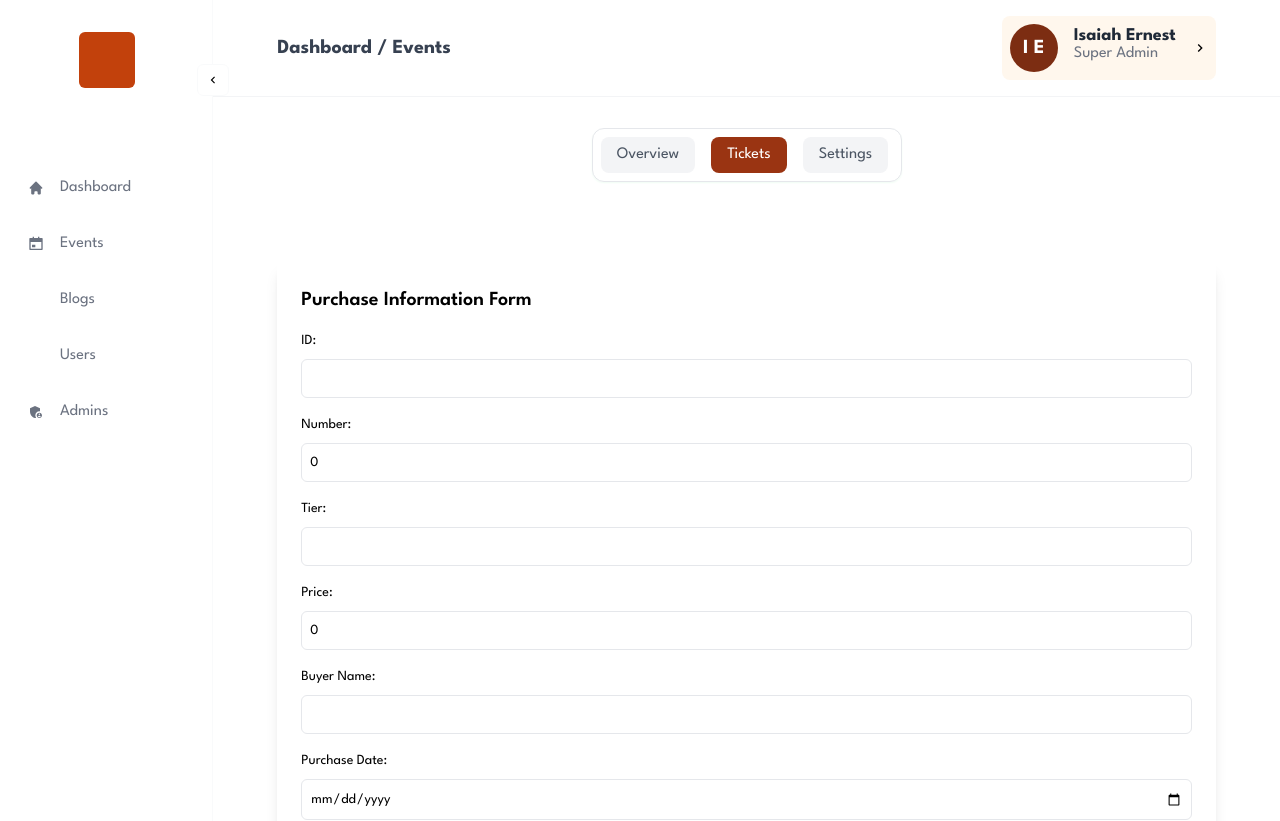
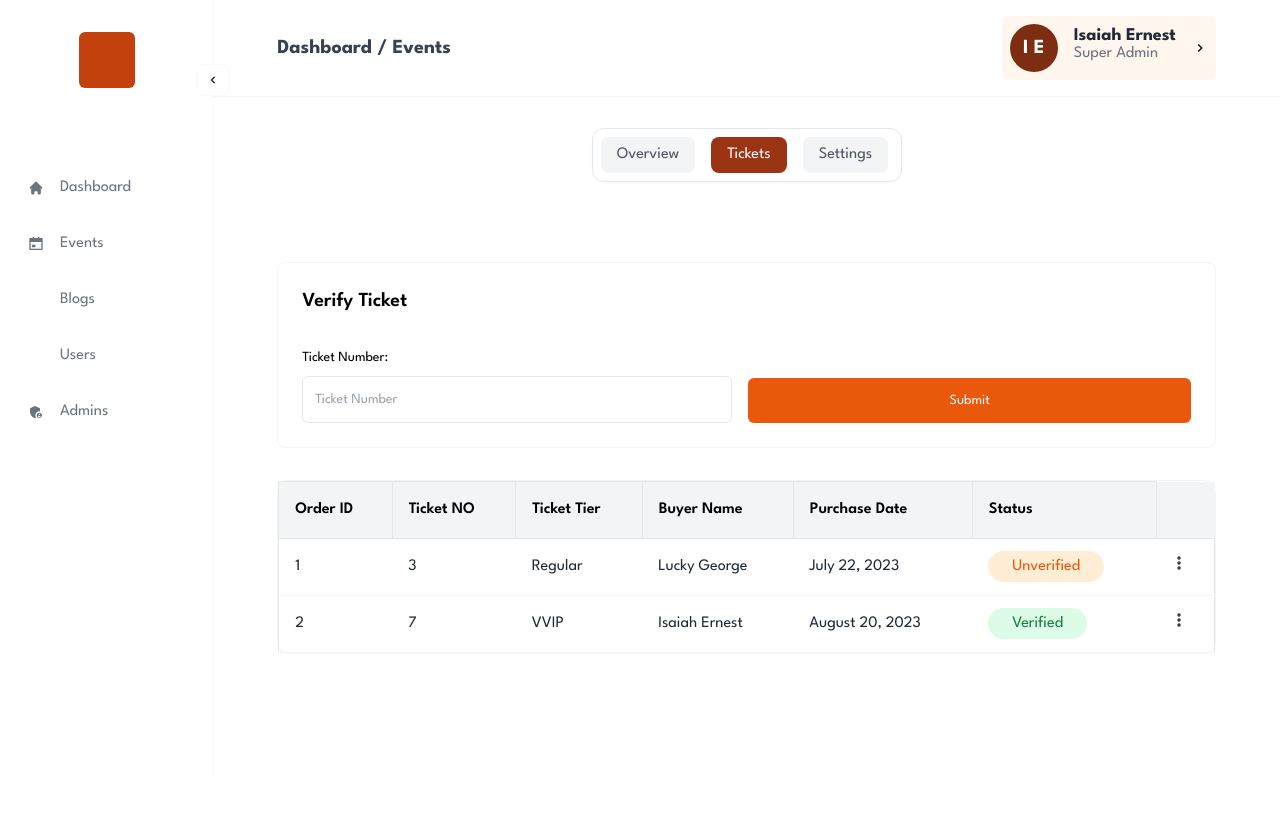
Before and after one commit to ernestechie/fossa-hub, a Next.js app: page /dashboard/events/1/tickets in a window 1280 px wide. Shown: the top 821 px of the page. After the commit the page ends 800 px from the top, so only its background shows below. Built offline with nearby package versions, Linux system fonts and the light colour scheme; some icons are missing.

Commit message:
minor changes

```diff
--- a/app/components/Events/TicketForm/TicketForm.tsx
+++ b/app/components/Events/TicketForm/TicketForm.tsx
@@ -1,17 +1,11 @@
-"use client";
-import React, { useState, ChangeEvent, FormEvent } from "react";
-import { ITicket } from "@/models/tickets";
-import { parseDate } from "@/helpers/parseDate";
+'use client';
+import { parseDate } from '@/helpers/parseDate';
+import { ITicket } from '@/models/tickets';
+import React, { ChangeEvent, FormEvent, useState } from 'react';
 
 const TicketForm = () => {
-  const [formData, setFormData] = useState<ITicket>({
-    _id: "",
-    number: 0,
-    tier: "",
-    price: 0,
-    buyer_name: "",
-    purchase_date: new Date(),
-    verification_status: false,
+  const [formData, setFormData] = useState({
+    number: '',
   });
 
   const handleChange = (
@@ -27,81 +21,29 @@ const TicketForm = () => {
   };
 
   return (
-    <div className="container mx-auto mt-8">
-      <div className="shadow-lg rounded-lg p-6">
-        <h2 className="text-xl font-semibold mb-4">
-          Purchase Information Form
-        </h2>
-        <form onSubmit={handleSubmit}>
-          <div className="mb-4">
-            <label className="block mb-2 font-semibold">ID:</label>
+    <div className='container mx-auto mt-8'>
+      <div className='p-6 border border-gray-100 rounded-lg'>
+        <p className='text-xl font-semibold mb-8'>Verify Ticket</p>
+        <form
+          onSubmit={handleSubmit}
+          className='flex flex-col sm:flex-row sm:items-end sm:justify-between gap-4'
+        >
+          <div className='w-full'>
+            <label className='block mb-2 font-bold'>Ticket Number:</label>
             <input
-              type="text"
-              name="_id"
-              value={formData._id}
-              onChange={handleChange}
-              className="w-full p-2 border rounded-md"
-              required
-            />
-          </div>
-          <div className="mb-4">
-            <label className="block mb-2 font-semibold">Number:</label>
-            <input
-              type="number"
-              name="number"
+              title='Ticket Number'
+              type='text'
+              name='number'
               value={formData.number}
               onChange={handleChange}
-              className="w-full p-2 border rounded-md"
+              className='w-full p-3 border rounded-md outline-none'
               required
-            />
-          </div>
-          <div className="mb-4">
-            <label className="block mb-2 font-semibold">Tier:</label>
-            <input
-              type="text"
-              name="tier"
-              value={formData.tier}
-              onChange={handleChange}
-              className="w-full p-2 border rounded-md"
-              required
-            />
-          </div>
-          <div className="mb-4">
-            <label className="block mb-2 font-semibold">Price:</label>
-            <input
-              type="number"
-              name="price"
-              value={formData.price}
-              onChange={handleChange}
-              className="w-full p-2 border rounded-md"
-              required
-            />
-          </div>
-          <div className="mb-4">
-            <label className="block mb-2 font-semibold">Buyer Name:</label>
-            <input
-              type="text"
-              name="buyer_name"
-              value={formData.buyer_name}
-              onChange={handleChange}
-              className="w-full p-2 border rounded-md"
-              required
-            />
-          </div>
-          <div className="mb-4">
-            <label className="block mb-2 font-semibold">Purchase Date:</label>
-            <input
-              type="date"
-              name="purchase_date"
-              value={parseDate(formData.purchase_date)}
-              onChange={handleChange}
-              className="w-full p-2 border rounded-md"
-              required
+              placeholder='Ticket Number'
             />
           </div>
           <button
-            type="submit"
-            className="bg-blue-500 text-white py-2 px-4 rounded-md hover:bg-blue-600"
+            type='submit'
+            className='block w-full bg-orange-600 text-white p-3 rounded-md hover:bg-orange-700 duration-500'
           >
             Submit
           </button>
--- a/app/dashboard/events/[eventId]/page.tsx
+++ b/app/dashboard/events/[eventId]/page.tsx
@@ -45,7 +45,7 @@ const EventDetailsPage = ({ params }: { params: { eventId: string } }) => {
                   </p>
                 </div>
               </div>
-              <Button slug={params.eventId} />
+
               <div>
                 <p className='text-gray-500 mt-4'>Starting:</p>
 
@@ -56,7 +56,7 @@ const EventDetailsPage = ({ params }: { params: { eventId: string } }) => {
                       {parseDate(currentEvent.start_date)}
                     </p>
                   </div>
-
+                  <Button slug={params.eventId} />
                 </div>
               </div>
             </div>
--- a/app/dashboard/events/[eventId]/tickets/page.tsx
+++ b/app/dashboard/events/[eventId]/tickets/page.tsx
@@ -48,7 +48,7 @@ const EventTickets = ({ params }: { params: { eventId: string } }) => {
   return (
     <>
       <TicketForm />
-      <div className='container mx-auto p-4'>
+      <div className='mt-8 container mx-auto'>
         <div className='rounded-xl border-[1px] border-gray-100'>
           <table className='table w-full border-collapse'>
             <thead>
```
Also changed, not shown: app/components/Button.tsx (+8 -6 lines).
